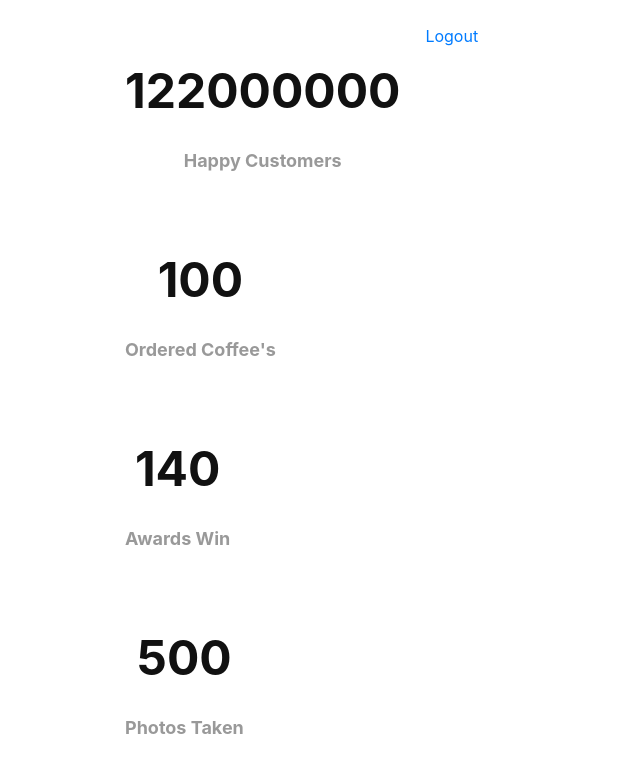
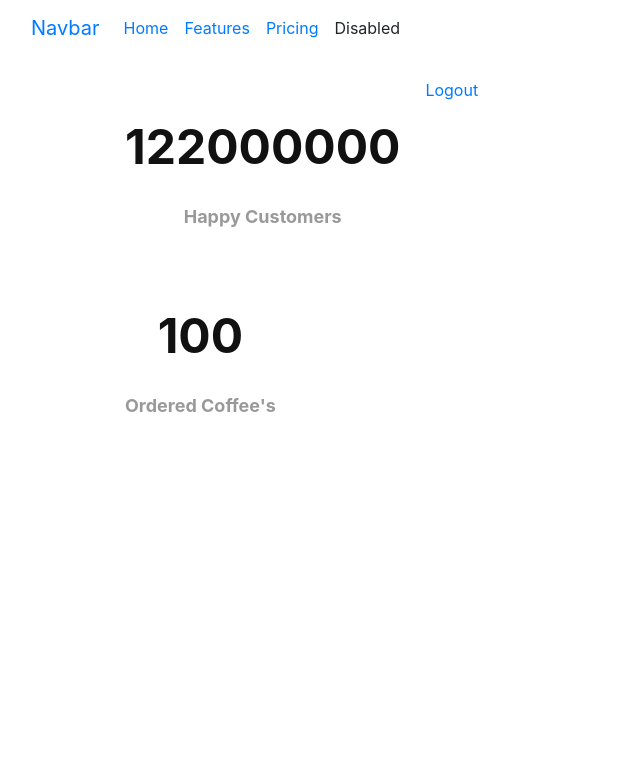
Before and after one commit to Cipokibona/transparance, a Django app: template transparance/transaction/templates/transaction/home.html in a window 1280 px wide. Shown: the top 773 px of the page, without its empty margins (0-640 px from the left). Run offline with Django 5.2, Linux system fonts and the light colour scheme; the template is opened without the code that fills it, so the values that code supplies are empty; some libraries are stand-ins or nearby versions.

Commit message:
page home.html

```diff
--- a/transparance/authentification/views.py
+++ b/transparance/authentification/views.py
@@ -5,9 +5,6 @@ from django.contrib.auth import login, authenticate, logout
 
 # Create your views here.
 
-def home(request):
-
-    return render (request,'authentification/index.html')
 
 class LoginPageView(View):
     template_name = 'authentification/index.html'
--- a/transparance/transaction/templates/transaction/home.html
+++ b/transparance/transaction/templates/transaction/home.html
@@ -42,7 +42,30 @@
 </head>
 
 <body>
-
+    <nav class="navbar navbar-expand-lg bg-body-tertiary">
+        <div class="container-fluid">
+            <a class="navbar-brand" href="#">Navbar</a>
+            <button class="navbar-toggler" type="button" data-bs-toggle="collapse" data-bs-target="#navbarNav" aria-controls="navbarNav" aria-expanded="false" aria-label="Toggle navigation">
+            <span class="navbar-toggler-icon"></span>
+          </button>
+            <div class="collapse navbar-collapse" id="navbarNav">
+                <ul class="navbar-nav">
+                    <li class="nav-item">
+                        <a class="nav-link active" aria-current="page" href="#">Home</a>
+                    </li>
+                    <li class="nav-item">
+                        <a class="nav-link" href="#">Features</a>
+                    </li>
+                    <li class="nav-item">
+                        <a class="nav-link" href="#">Pricing</a>
+                    </li>
+                    <li class="nav-item">
+                        <a class="nav-link disabled" aria-disabled="true">Disabled</a>
+                    </li>
+                </ul>
+            </div>
+        </div>
+    </nav>
     <div class="container">
         <div class="stat">
             <div class="col-lg-3 col-md-3 col-sm-6 col-xs-12">
@@ -59,22 +82,7 @@
                     <div class="milestone-details">Ordered Coffee's</div>
                 </div>
             </div>
-            <div class="col-lg-3 col-md-3 col-sm-6 col-xs-12">
-                <div class="milestone-counter">
-                    <i class="fa fa-trophy fa-3x"></i>
-                    <span class="stat-count highlight">140</span>
-                    <div class="milestone-details">Awards Win</div>
-                </div>
-            </div>
-            <div class="col-lg-3 col-md-3 col-sm-6 col-xs-12">
-                <div class="milestone-counter">
-                    <i class="fa fa-camera fa-3x"></i>
-                    <span class="stat-count highlight">500</span>
-                    <div class="milestone-details">Photos Taken</div>
-                </div>
-            </div>
         </div>
-        <!-- stat -->
     </div>
     <a href="{% url 'login' %}">Logout</a>
     <script>
--- a/transparance/transaction/views.py
+++ b/transparance/transaction/views.py
@@ -1,7 +1,8 @@
 from django.shortcuts import render, redirect
+from django.contrib.auth.decorators import login_required
 
-# Create your views here.
 
+@login_required
 def home (request):
 
     return render (request,'transaction/home.html')
--- a/transparance/transparance/settings.py
+++ b/transparance/transparance/settings.py
@@ -123,3 +123,5 @@ STATIC_URL = 'static/'
 # https://docs.djangoproject.com/en/5.1/ref/settings/#default-auto-field
 
 DEFAULT_AUTO_FIELD = 'django.db.models.BigAutoField'
+
+LOGIN_URL = 'login'
```
Also changed, not shown: transparance/db.sqlite3.
